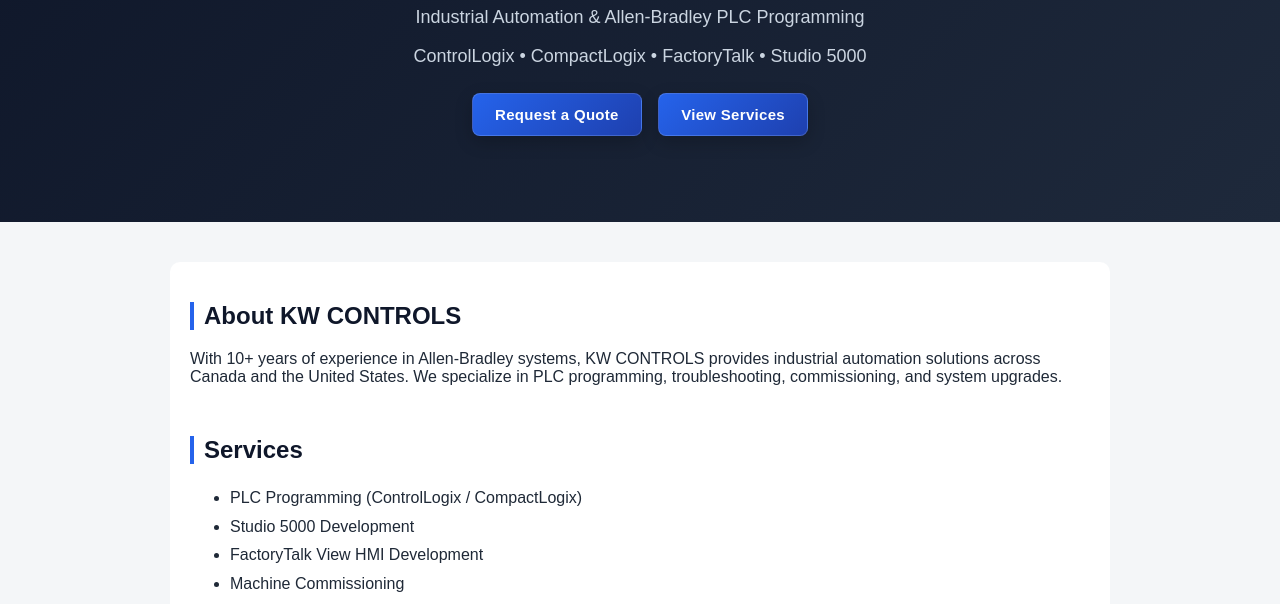
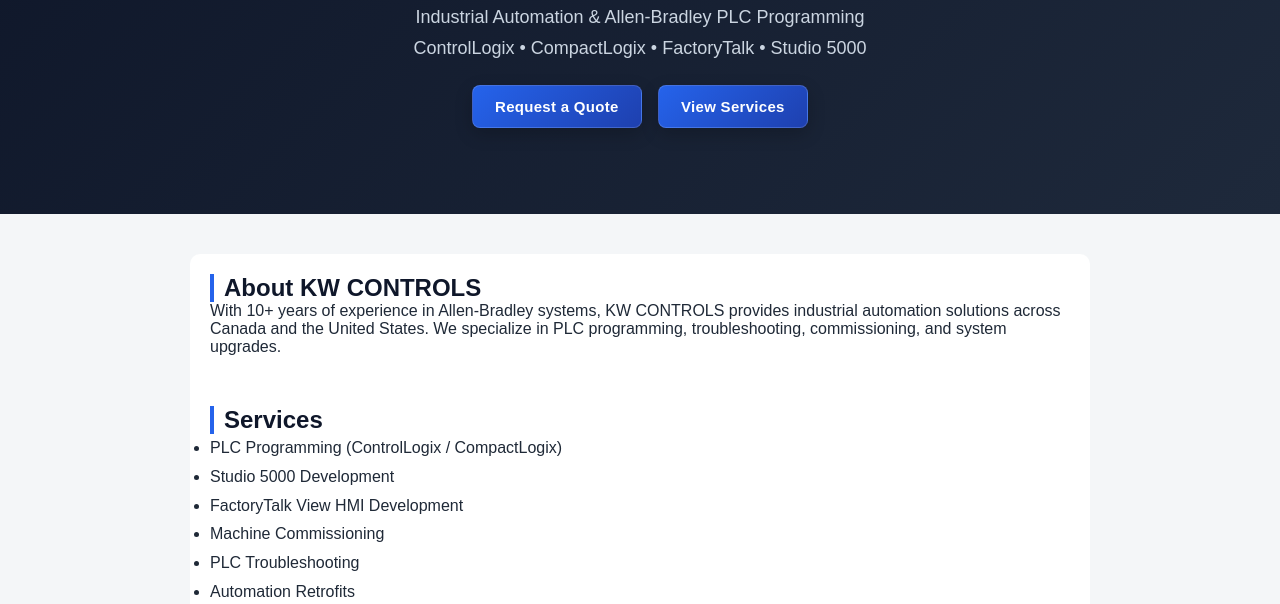
Before and after one commit to kwcontrols/kwcontrols.github.io, a plain HTML site: page index.html in a window 1280 px wide. Shown: the part 189-793 px from the top of the page. Drawn offline with Linux system fonts and the light colour scheme.

Commit message:
fix cross browser button rendering

```diff
--- a/css/style.css
+++ b/css/style.css
@@ -1,7 +1,15 @@
+* {
+  margin: 0;
+  padding: 0;
+  box-sizing: border-box;
+}
+
 html {
   scroll-behavior: smooth;
 }
 body {
+  -webkit-font-smoothing: antialiased;
+  -moz-osx-font-smoothing: grayscale;
   font-family: Arial, sans-serif;
   margin: 0;
   background: #f4f6f8;
@@ -109,6 +117,7 @@ form {
 }
 
 .btn {
+  will-change: transform;
   display: inline-flex;
   align-items: center;
   justify-content: center;
@@ -134,7 +143,7 @@ form {
 }
 
 .btn:hover {
-  transform: translateY(-2px);
+  transform: translate3d(0, -2px, 0);
   box-shadow: 0 10px 25px rgba(0, 0, 0, 0.3);
   background: linear-gradient(135deg, #3b82f6, #1d4ed8);
 }
```
